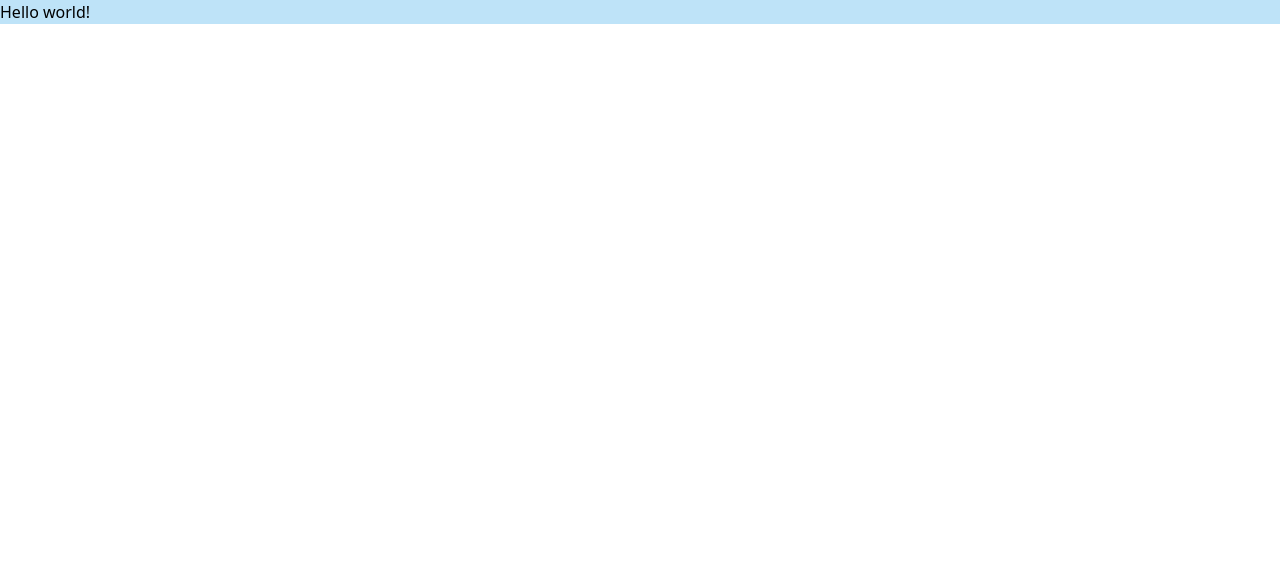
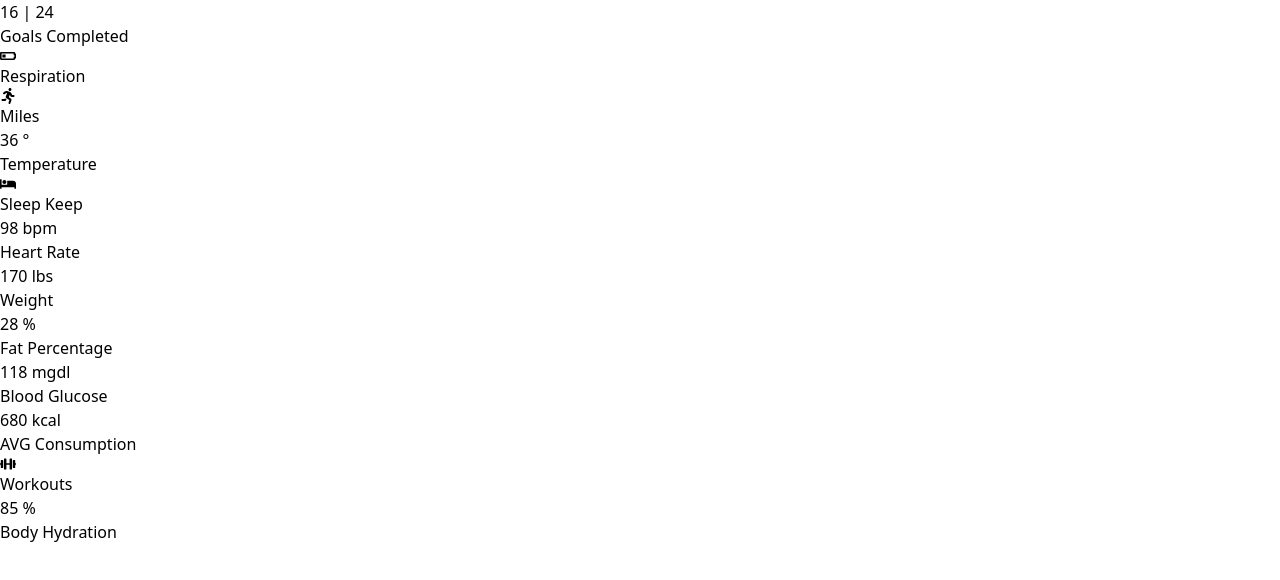
Before and after one commit to TheNomanAhmed/gatsby-tailwind-grid, a Gatsby site: page / in a window 1280 px wide. Built offline with nearby package versions, Linux system fonts and the light colour scheme; Gatsby itself is replaced by a stand-in of ours.

Commit message:
wip: Added react-icons

```diff
--- a/package.json
+++ b/package.json
@@ -19,6 +19,7 @@
     "gatsby-plugin-purgecss": "^5.0.0",
     "react": "^16.12.0",
     "react-dom": "^16.12.0",
+    "react-icons": "^3.10.0",
     "tailwindcss": "^1.4.6"
   },
   "devDependencies": {
--- a/src/pages/index.js
+++ b/src/pages/index.js
@@ -1,4 +1,83 @@
 import React from "react"
 import "../styles.css"
-
-export default () => <div className="bg-blue-200">Hello world!</div>
+import { FaDumbbell, FaRunning, FaBatteryQuarter, FaBed } from "react-icons/fa"
+export default () => {
+  return (
+    <div className="container">
+      <div className="bg1">
+        <h2>
+          16 <span>| 24</span>
+        </h2>
+        <p>Goals Completed</p>
+      </div>
+      <div className="bg1">
+        <h2>
+          <FaBatteryQuarter />
+          {/* <i className="fas fa-battery-three-quarters"></i> */}
+        </h2>
+        <p>Respiration</p>
+      </div>
+      <div className="bg2">
+        <h2>
+          <FaRunning />
+          {/* <i className="fas fa-running"></i> */}
+        </h2>
+        <p>Miles</p>
+      </div>
+      <div className="bg1">
+        <h2>36 &deg;</h2>
+        <p>Temperature</p>
+      </div>
+      <div className="bg1">
+        <h2>
+          <FaBed />
+          {/* <i className="fas fa-bed"></i> */}
+        </h2>
+        <p>Sleep Keep</p>
+      </div>
+      <div className="bg2">
+        <h2>
+          98 <span>bpm</span>
+        </h2>
+        <p>Heart Rate</p>
+      </div>
+      <div className="bg1">
+        <h2>
+          170 <span>lbs</span>
+        </h2>
+        <p>Weight</p>
+      </div>
+      <div className="bg1">
+        <h2>
+          28 <span>%</span>
+        </h2>
+        <p>Fat Percentage</p>
+      </div>
+      <div className="bg2">
+        <h2>
+          118 <span>mgdl</span>
+        </h2>
+        <p>Blood Glucose</p>
+      </div>
+      <div className="bg2">
+        <h2>
+          680 <span>kcal</span>
+        </h2>
+        <p>AVG Consumption</p>
+      </div>
+      <div className="bg2">
+        <h2>
+          <FaDumbbell />
+          {/* <i className="fas fa-dumbbell"></i> */}
+        </h2>
+        <p>Workouts</p>
+      </div>
+      <div className="bg2">
+        <h2>
+          85 <span>%</span>
+        </h2>
+        <p>Body Hydration</p>
+      </div>
+    </div>
+  )
+}
```
Also changed, not shown: 1 other file.
